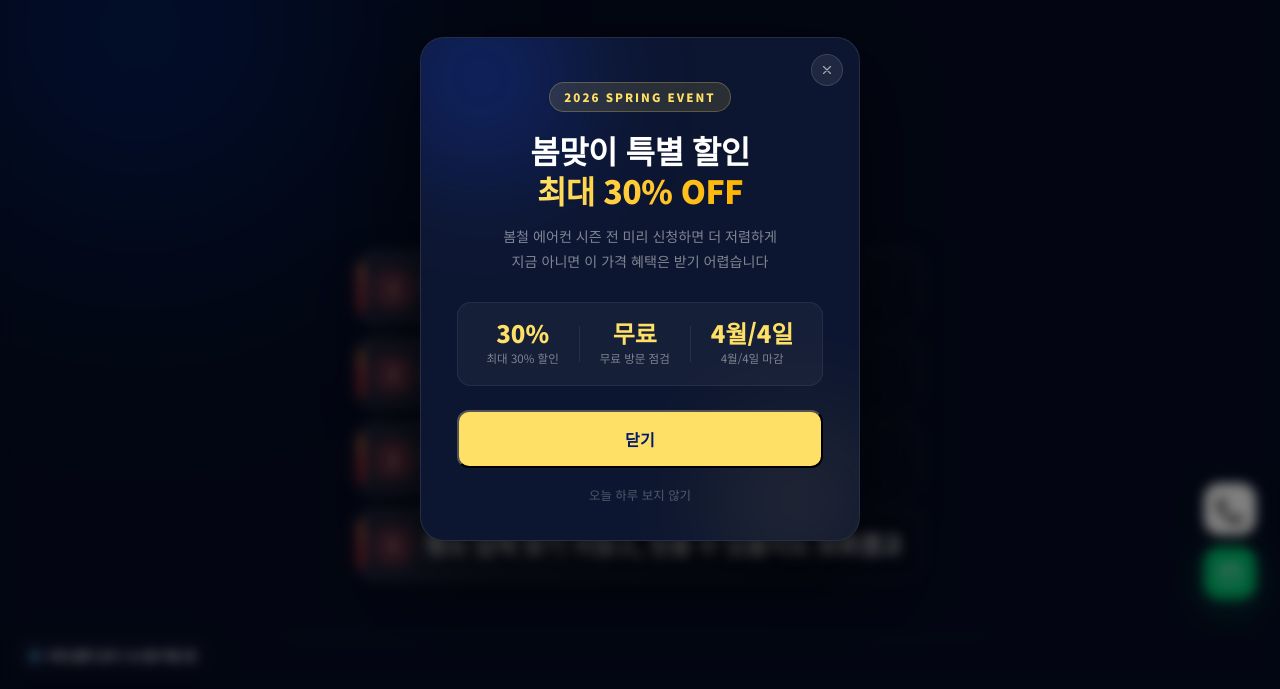
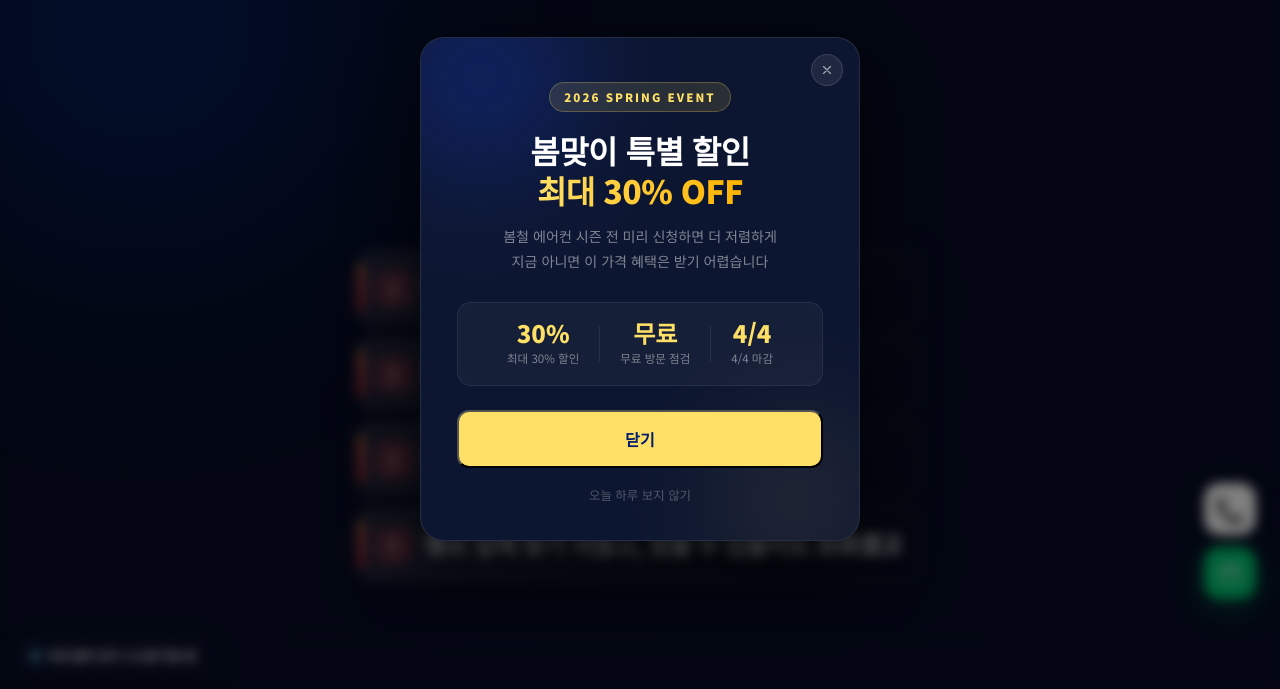
Before and after one commit to yk970217-wq/aircon-clean, a website: page public/index.html in a window 1280 px wide. Shown: the part 111-800 px from the top of the page. Drawn offline with Linux system fonts and the light colour scheme.

Commit message:
Add files via upload

```diff
--- a/public/app.js
+++ b/public/app.js
@@ -50,8 +50,8 @@
   benefitLabels[0].textContent = '최대 30% 할인';
   benefitNums[1].textContent = '무료';
   benefitLabels[1].textContent = '무료 방문 점검';
-  benefitNums[2].textContent = '4월/4일';
-  benefitLabels[2].textContent = '4월/4일 마감';
+  benefitNums[2].textContent = '4/4';
+  benefitLabels[2].textContent = '4/4 마감';
 })();
 
 // ===== 왜 클린베어 통계 숫자 카운트업 (반복) =====
--- a/public/index.html
+++ b/public/index.html
@@ -3,6 +3,8 @@
 <head>
   <meta charset="UTF-8">
   <meta name="viewport" content="width=device-width, initial-scale=1.0, viewport-fit=cover">
+  <meta name="color-scheme" content="only light">
+  <meta name="theme-color" content="#ffffff">
   <title>클린베어 - 전문 에어컨 청소 서비스</title>
   <meta name="description" content="클린베어 전문 에어컨 청소 서비스 - 가정용, 스탠드형, 시스템 에어컨 전문 세척. 합리적인 가격, 전문 기사 파견">
   <link rel="stylesheet" href="style.css">
```
Also changed, not shown: public/booking.html (+2 -0 lines), public/bulk.html (+2 -0 lines).
